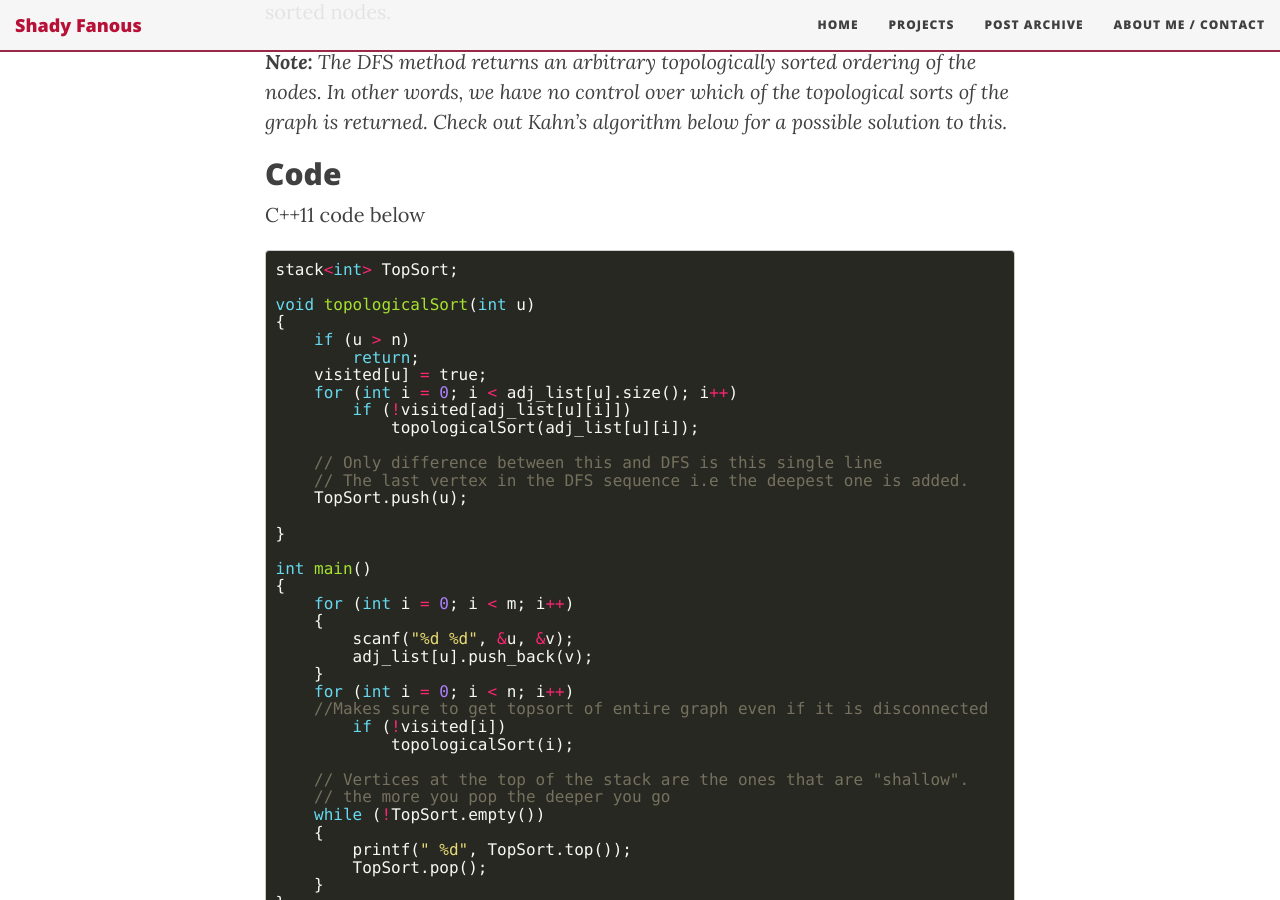
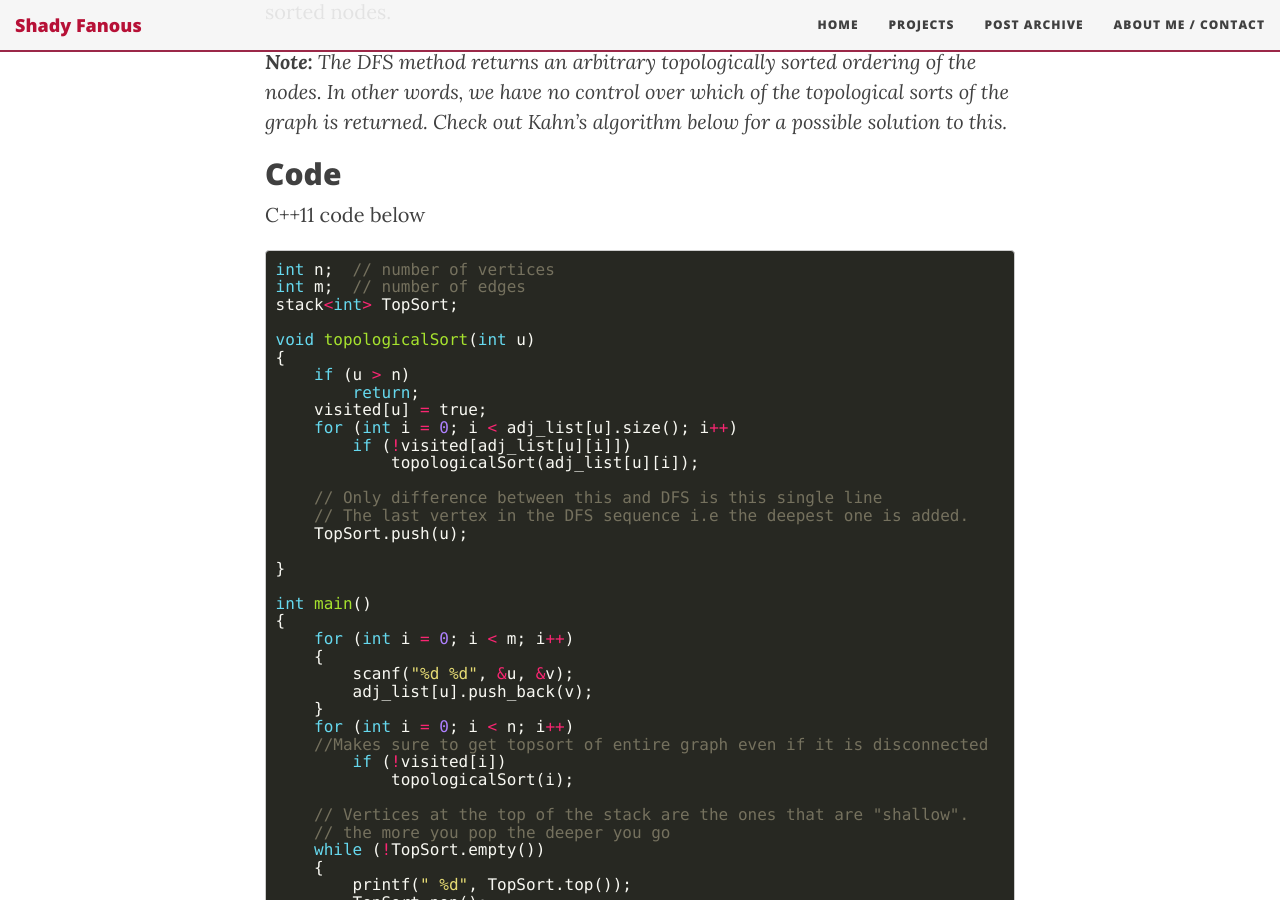
Before and after one commit to ShadyF/shadyf.github.io, a Jekyll site: the page built from _posts/Notes/2016-07-26-topological-sorting.md, in a window 1280 px wide and 900 px high, scrolled down 932 px. Built offline with Jekyll 4.4.1, drawn with Linux system fonts in a browser that asks for light colours; nearby versions of some CDN libraries; formulas are drawn with MathJax 3; comment, search, counter and statistics services are not loaded.

Commit message:
Added clarification in topsort code

```diff
--- a/_posts/Notes/2016-07-26-topological-sorting.md
+++ b/_posts/Notes/2016-07-26-topological-sorting.md
@@ -40,6 +40,8 @@ solution to this.*
 C++11 code below
 
 {% highlight c++ %}
+int n;  // number of vertices
+int m;  // number of edges
 stack<int> TopSort;
 
 void topologicalSort(int u)
```
